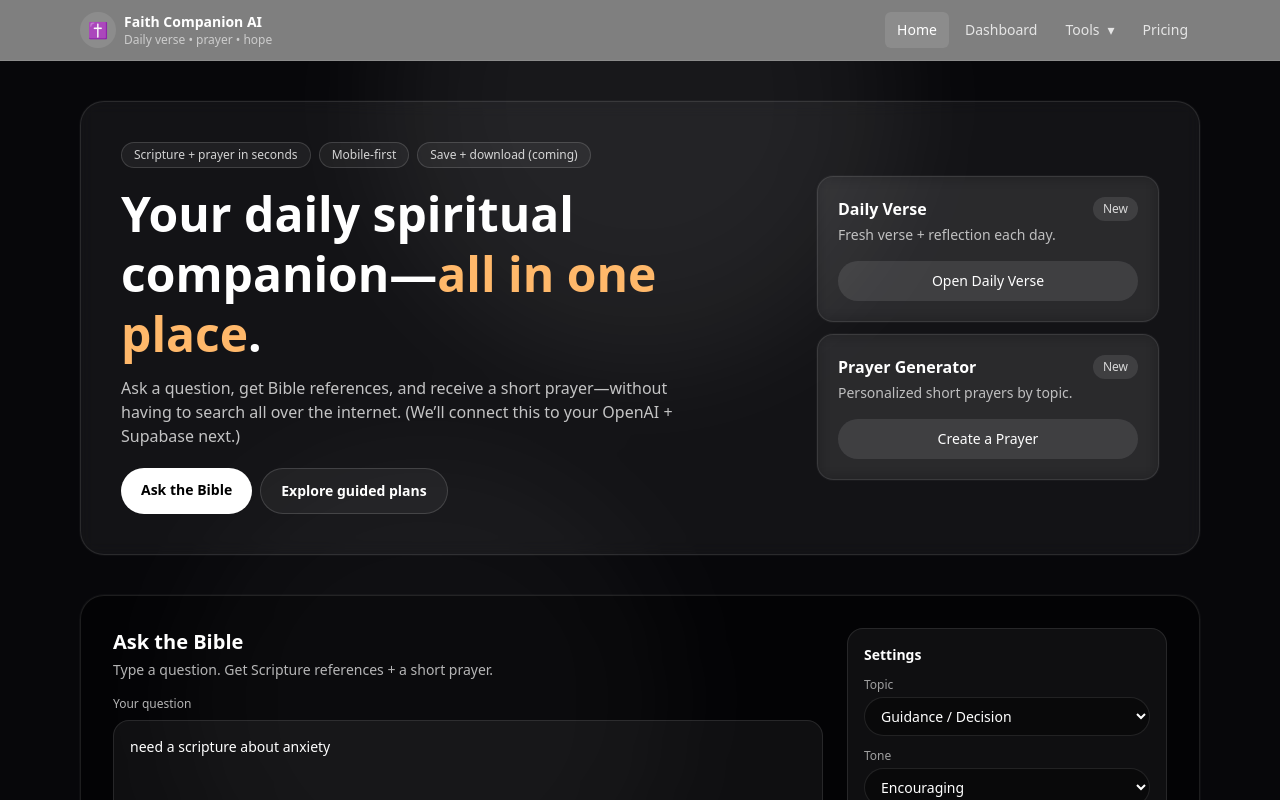
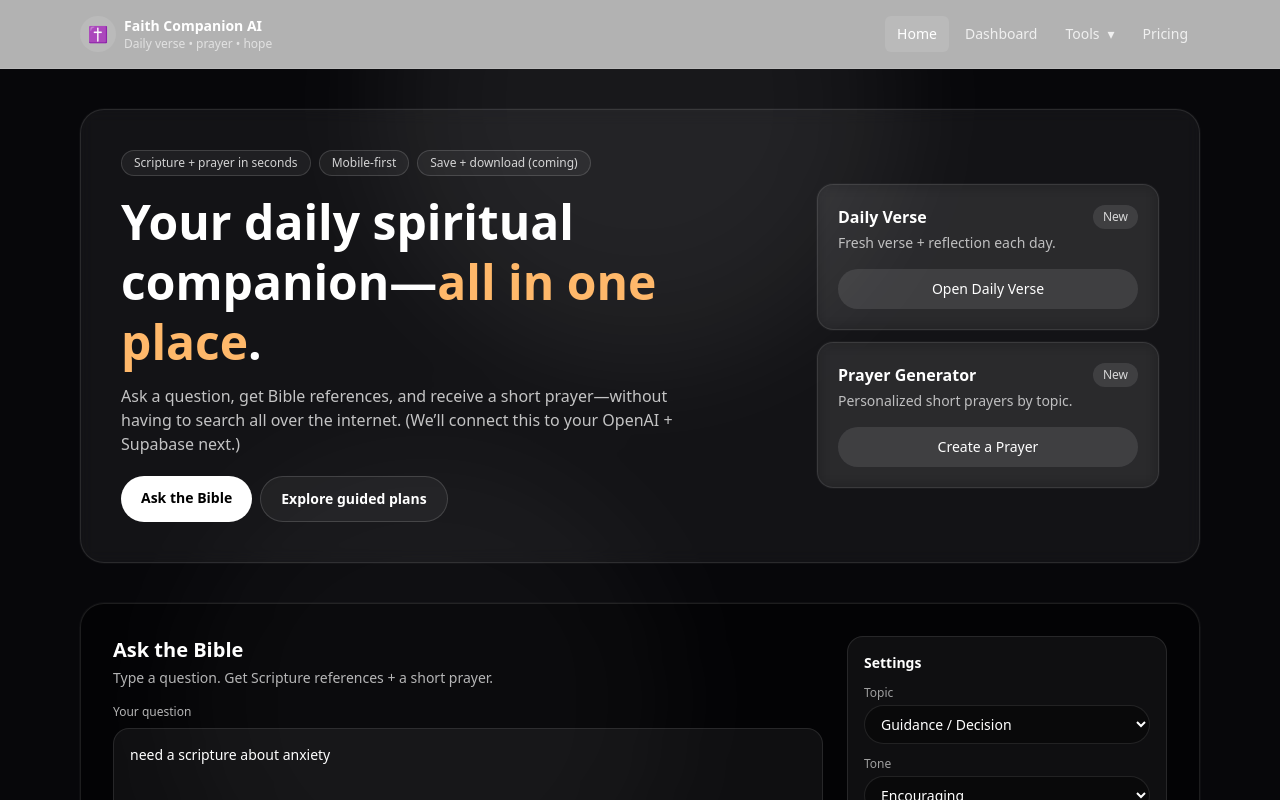
Before and after one commit to Tunjilor/faithcompanionai, a Next.js app: page / in a window 1280 px wide. Shown: the top 800 px of the page. Built offline with nearby package versions, Linux system fonts and the light colour scheme.

Commit message:
Update Navbar.tsx

```diff
--- a/src/components/Navbar.tsx
+++ b/src/components/Navbar.tsx
@@ -148,8 +148,8 @@ export default function Navbar() {
   const pathname = usePathname();
 
   return (
-    <header className="sticky top-0 z-50 border-b border-white/10 bg-black/50 backdrop-blur">
-      <div className="mx-auto flex w-full max-w-6xl items-center justify-between px-4 py-3">
+    <header className="sticky top-0 z-50 border-b border-white/10 bg-black/30 backdrop-blur-xl">
+      <div className="mx-auto flex w-full max-w-6xl items-center justify-between px-4 py-4">
         <Link href="/" className="flex items-center gap-2">
           <div className="grid h-9 w-9 place-items-center rounded-xl bg-white/10 text-white">
             ✝
```
